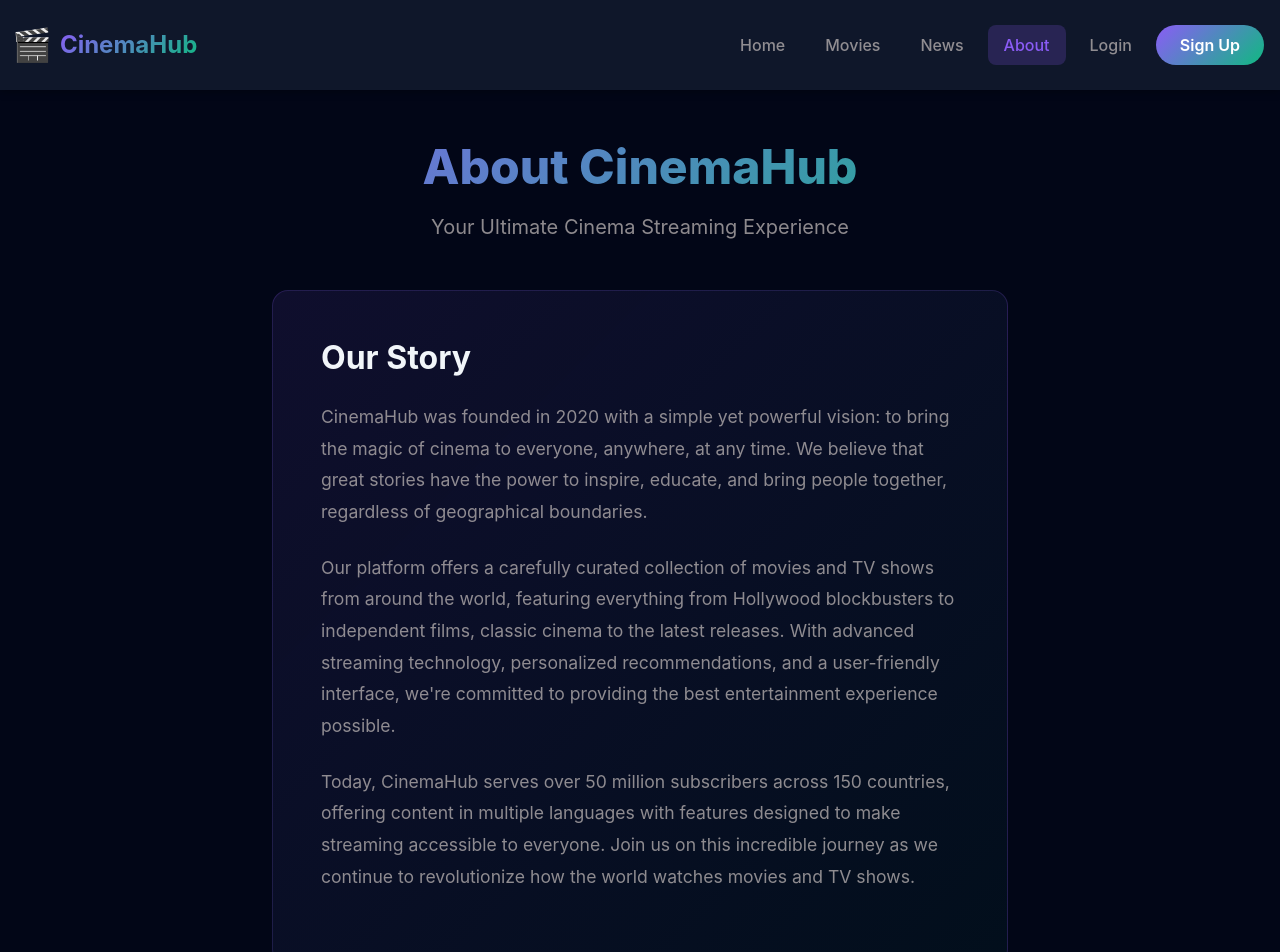
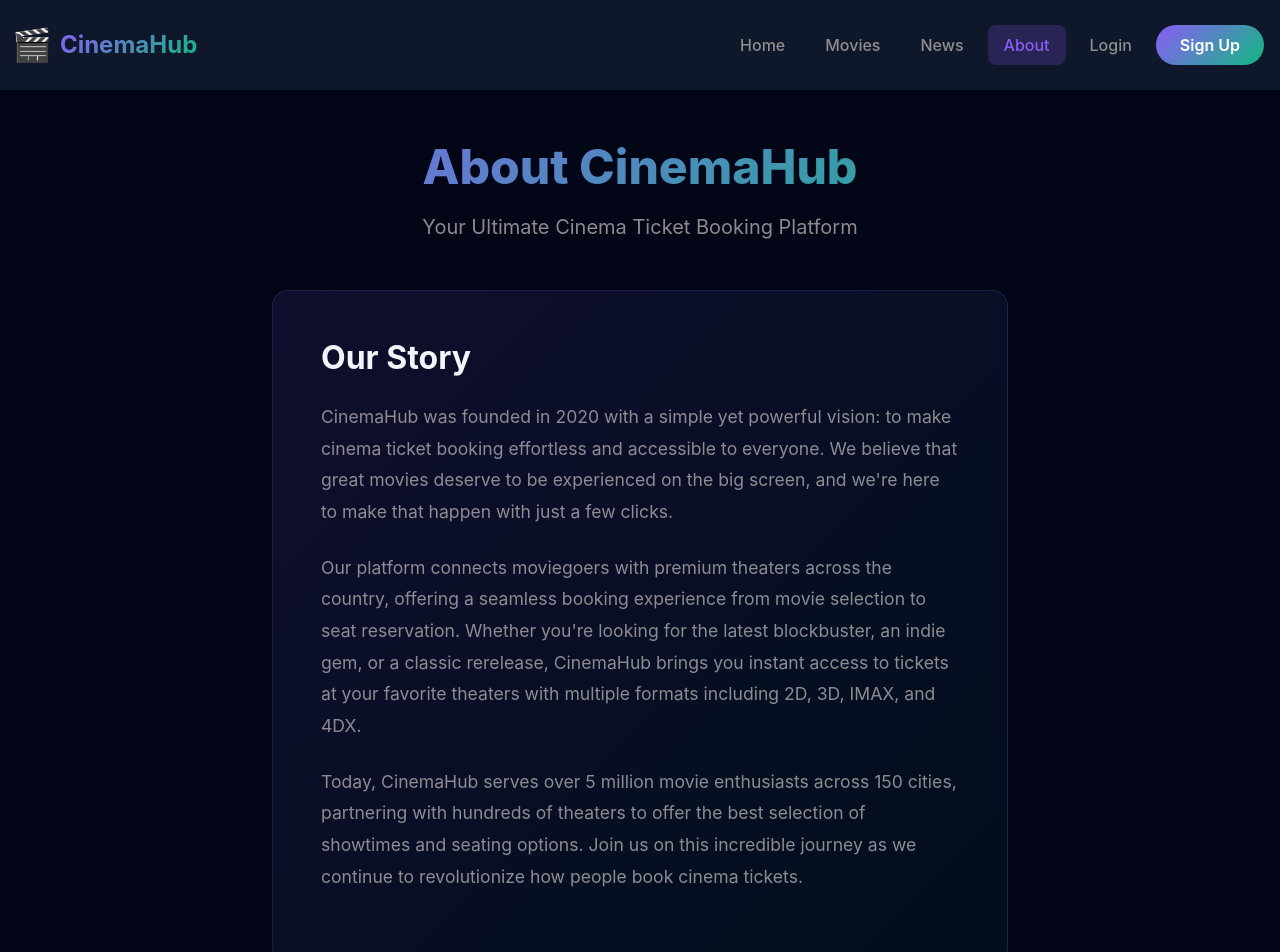
Before and after one commit to qnam-11/COS30043-CinemaHub, a Vue app in the folder CinemaHub/: page /about in a window 1280 px wide. Shown: the top 952 px of the page. Built offline with nearby package versions, Linux system fonts and the light colour scheme.

Commit message:
make the web more ticket selling purpose

```diff
--- a/CinemaHub/index.html
+++ b/CinemaHub/index.html
@@ -6,8 +6,8 @@
   <link rel="icon" type="image/svg+xml" href="/vite.svg" />
   <meta name="viewport" content="width=device-width, initial-scale=1.0" />
   <meta name="description"
-    content="CinemaHub - Your ultimate cinema streaming experience. Watch thousands of movies and TV shows." />
-  <title>CinemaHub</title>
+    content="CinemaHub - Your ultimate cinema ticket booking platform. Book tickets for the latest movies at your nearest theater." />
+  <title>CinemaHub - Booking Tickets</title>
 </head>
 
 <body>
--- a/CinemaHub/public/movies-data.json
+++ b/CinemaHub/public/movies-data.json
@@ -20,7 +20,7 @@
         "language": [
             "English"
         ],
-        "poster": "https://images.unsplash.com/photo-1594908900066-3f47337549d8?w=300&h=450&fit=crop",
+        "poster": "https://m.media-amazon.com/images/M/MV5BNDE3ODcxYzMtY2YzZC00NmNlLWJiNDMtZDViZWM2MzIxZDYwXkEyXkFqcGdeQXVyNjAwNDUxODI@._V1_FMjpg_UX674_.jpg",
         "duration": "142 min",
         "likes": 245,
         "addedBy": "admin",
@@ -49,7 +49,7 @@
             "English",
             "Italian"
         ],
-        "poster": "https://images.unsplash.com/photo-1611095564665-56bd8129e5a1?w=300&h=450&fit=crop",
+        "poster": "https://m.media-amazon.com/images/M/MV5BM2MyNjYxNmUtYTAwNi00MTYxLWJmNWYtYzZlODY3ZTk3OTFlXkEyXkFqcGdeQXVyNzkwMjQ5NzM@._V1_FMjpg_UX674_.jpg",
         "duration": "175 min",
         "likes": 198,
         "addedBy": "admin",
@@ -78,7 +78,7 @@
         "language": [
             "English"
         ],
-        "poster": "https://images.unsplash.com/photo-1509347528160-9a9e33742cdb?w=300&h=450&fit=crop",
+        "poster": "https://m.media-amazon.com/images/M/MV5BMTMxNTMwODM0NF5BMl5BanBnXkFtZTcwODAyMTk2Mw@@._V1_FMjpg_UX674_.jpg",
         "duration": "152 min",
         "likes": 312,
         "addedBy": "admin",
@@ -106,7 +106,7 @@
         "language": [
             "English"
         ],
-        "poster": "https://images.unsplash.com/photo-1594908900066-3f47337549d8?w=300&h=450&fit=crop",
+        "poster": "https://m.media-amazon.com/images/M/MV5BNGNhMDIzZTUtNTBlZi00MTRlLWFjM2ItYzViMjE3YzI5MjljXkEyXkFqcGdeQXVyNzkwMjQ5NzM@._V1_FMjpg_UX674_.jpg",
         "duration": "154 min",
         "likes": 167,
         "addedBy": "admin",
@@ -135,7 +135,7 @@
         "language": [
             "English"
         ],
-        "poster": "https://images.unsplash.com/photo-1440404653325-ab127d49abc1?w=300&h=450&fit=crop",
+        "poster": "https://m.media-amazon.com/images/M/MV5BMjAxMzY3NjcxNF5BMl5BanBnXkFtZTcwNTI5OTM0Mw@@._V1_FMjpg_UX674_.jpg",
         "duration": "148 min",
         "likes": 289,
         "addedBy": "admin",
@@ -163,7 +163,7 @@
         "language": [
             "English"
         ],
-        "poster": "https://images.unsplash.com/photo-1478720568477-152d9b164e26?w=300&h=450&fit=crop",
+        "poster": "https://m.media-amazon.com/images/M/MV5BNzQzOTk3OTAtNDQ0Zi00ZTVkLWI0MTEtMDllZjNkYzNjNTc4L2ltYWdlXkEyXkFqcGdeQXVyNjU0OTQ0OTY@._V1_FMjpg_UX674_.jpg",
         "duration": "136 min",
         "likes": 221,
         "addedBy": "john_doe",
@@ -192,7 +192,7 @@
         "language": [
             "English"
         ],
-        "poster": "https://images.unsplash.com/photo-1489599849927-2ee91cede3ba?w=300&h=450&fit=crop",
+        "poster": "https://m.media-amazon.com/images/M/MV5BZjdkOTU3MDktN2IxOS00OGEyLWFmMjktY2FiMmZkNWIyODZiXkEyXkFqcGdeQXVyMTMxODk2OTU@._V1_FMjpg_UX674_.jpg",
         "duration": "169 min",
         "likes": 203,
         "addedBy": "john_doe",
@@ -220,7 +220,7 @@
         "language": [
             "Korean"
         ],
-        "poster": "https://images.unsplash.com/photo-1536440136628-849c177e76a1?w=300&h=450&fit=crop",
+        "poster": "https://m.media-amazon.com/images/M/MV5BYWZjMjk3ZTItODQ2ZC00NTY5LWE0ZDYtZTI3MjcwN2Q5NTVkXkEyXkFqcGdeQXVyODk4OTc3MTY@._V1_FMjpg_UX674_.jpg",
         "duration": "132 min",
         "likes": 178,
         "addedBy": "admin",
--- a/CinemaHub/src/App.vue
+++ b/CinemaHub/src/App.vue
@@ -72,7 +72,7 @@
     <footer class="footer bg-dark text-white py-4">
       <div class="container text-center">
         <p class="mb-0">&copy; 2025 CinemaHub. All rights reserved.</p>
-        <p class="small mb-0">Your ultimate cinema streaming experience</p>
+        <p class="small mb-0">Your ultimate cinema ticket booking platform</p>
       </div>
     </footer>
   </div>
--- a/CinemaHub/src/views/About.vue
+++ b/CinemaHub/src/views/About.vue
@@ -4,7 +4,7 @@
       <!-- Page Header -->
       <div class="page-header text-center mb-5">
         <h1 class="page-title">About CinemaHub</h1>
-        <p class="page-subtitle">Your Ultimate Cinema Streaming Experience</p>
+        <p class="page-subtitle">Your Ultimate Cinema Ticket Booking Platform</p>
       </div>
 
       <!-- About Content -->
@@ -13,20 +13,20 @@
           <div class="about-content">
             <h2 class="section-heading">Our Story</h2>
             <p>
-              CinemaHub was founded in 2020 with a simple yet powerful vision: to bring the magic of cinema
-              to everyone, anywhere, at any time. We believe that great stories have the power to inspire,
-              educate, and bring people together, regardless of geographical boundaries.
+              CinemaHub was founded in 2020 with a simple yet powerful vision: to make cinema ticket booking
+              effortless and accessible to everyone. We believe that great movies deserve to be experienced
+              on the big screen, and we're here to make that happen with just a few clicks.
             </p>
             <p>
-              Our platform offers a carefully curated collection of movies and TV shows from around the world,
-              featuring everything from Hollywood blockbusters to independent films, classic cinema to the
-              latest releases. With advanced streaming technology, personalized recommendations, and a
-              user-friendly interface, we're committed to providing the best entertainment experience possible.
+              Our platform connects moviegoers with premium theaters across the country, offering a seamless
+              booking experience from movie selection to seat reservation. Whether you're looking for the latest
+              blockbuster, an indie gem, or a classic rerelease, CinemaHub brings you instant access to tickets
+              at your favorite theaters with multiple formats including 2D, 3D, IMAX, and 4DX.
             </p>
             <p>
-              Today, CinemaHub serves over 50 million subscribers across 150 countries, offering content in
-              multiple languages with features designed to make streaming accessible to everyone. Join us on
-              this incredible journey as we continue to revolutionize how the world watches movies and TV shows.
+              Today, CinemaHub serves over 5 million movie enthusiasts across 150 cities, partnering with
+              hundreds of theaters to offer the best selection of showtimes and seating options. Join us on
+              this incredible journey as we continue to revolutionize how people book cinema tickets.
             </p>
           </div>
         </div>
--- a/CinemaHub/src/views/Home.vue
+++ b/CinemaHub/src/views/Home.vue
@@ -7,14 +7,14 @@
           <div class="col-lg-6 col-md-12">
             <h1 class="hero-title">Welcome to CinemaHub</h1>
             <p class="hero-subtitle">
-              Discover and watch the best movies from around the world.
-              Your ultimate destination to get touch with a vast collection of content.
-              Enjoy unlimited watching experience with high-quality video
-              and immersive experience.
+              Book tickets for the latest movies at premium theaters near you.
+              Your ultimate destination for hassle-free cinema ticket booking.
+              Enjoy the magic of cinema with reserved seating, multiple formats,
+              and the best movie-going experience.
             </p>
             <div class="hero-buttons">
               <router-link to="/movies" class="btn btn-primary btn-lg me-3">
-                <i class="bi bi-play-fill"></i> Start Watching
+                <i class="bi bi-play-fill"></i> Book Tickets
               </router-link>
               <router-link to="/about" class="btn btn-outline-light btn-lg">
                 Learn More
@@ -40,29 +40,29 @@
           <div class="col-lg-3 col-md-6 col-sm-12">
             <div class="feature-card">
               <div class="feature-icon">🎬</div>
-              <h3>Vast Library</h3>
-              <p>Access thousands of movies and TV shows across all genres</p>
+              <h3>Wide Selection</h3>
+              <p>Book tickets for thousands of movies across all genres at multiple theaters</p>
             </div>
           </div>
           <div class="col-lg-3 col-md-6 col-sm-12">
             <div class="feature-card">
-              <div class="feature-icon">📺</div>
-              <h3>HD Quality</h3>
-              <p>Stream in stunning 4K and HD quality for the best experience</p>
+              <div class="feature-icon">🎫</div>
+              <h3>Easy Booking</h3>
+              <p>Reserve your seats in advance with our simple and secure booking system</p>
             </div>
           </div>
           <div class="col-lg-3 col-md-6 col-sm-12">
             <div class="feature-card">
-              <div class="feature-icon">🌐</div>
-              <h3>Multi-Device</h3>
-              <p>Watch anywhere, anytime on any device - mobile, tablet, or TV</p>
+              <div class="feature-icon">🪑</div>
+              <h3>Choose Your Seats</h3>
+              <p>Select your preferred seats from our interactive seat map</p>
             </div>
           </div>
           <div class="col-lg-3 col-md-6 col-sm-12">
             <div class="feature-card">
-              <div class="feature-icon">⭐</div>
-              <h3>Personalized</h3>
-              <p>Get recommendations based on your viewing preferences</p>
+              <div class="feature-icon">📱</div>
+              <h3>Digital Tickets</h3>
+              <p>Get instant e-tickets with QR codes on your mobile device</p>
             </div>
           </div>
         </div>
@@ -82,8 +82,8 @@
                 class="showcase-image img-fluid rounded"
               />
               <div class="showcase-overlay">
-                <h3>Immersive Experience</h3>
-                <p>Feel like you're in a real cinema</p>
+                <h3>Premium Theaters</h3>
+                <p>Book tickets at the best cinemas near you</p>
               </div>
             </router-link>
           </div>
@@ -95,8 +95,8 @@
                 class="showcase-image img-fluid rounded"
               />
               <div class="showcase-overlay">
-                <h3>Latest Releases</h3>
-                <p>Stay up-to-date with new content</p>
+                <h3>Latest Movies</h3>
+                <p>Book tickets for new releases and upcoming films</p>
               </div>
             </router-link>
           </div>
@@ -156,13 +156,17 @@ export default {
   border: none;
 }
 
+.hero-buttons .btn-outline-light {
+  border: 2.5px solid rgba(236, 234, 234, 0.959);
+}
+
 .hero-buttons .btn-primary:hover {
   transform: translateY(-2px);
   box-shadow: 0 10px 25px rgba(139, 92, 246, 0.4);
 }
 
 .hero-buttons .btn-outline-light:hover {
-  background-color: rgba(255, 255, 255, 0.959);
+  background-color: rgba(236, 234, 234, 0.959);
   box-shadow: 0 10px 25px rgba(218, 203, 249, 0.2);
   transform: translateY(-2px);
 }
```
